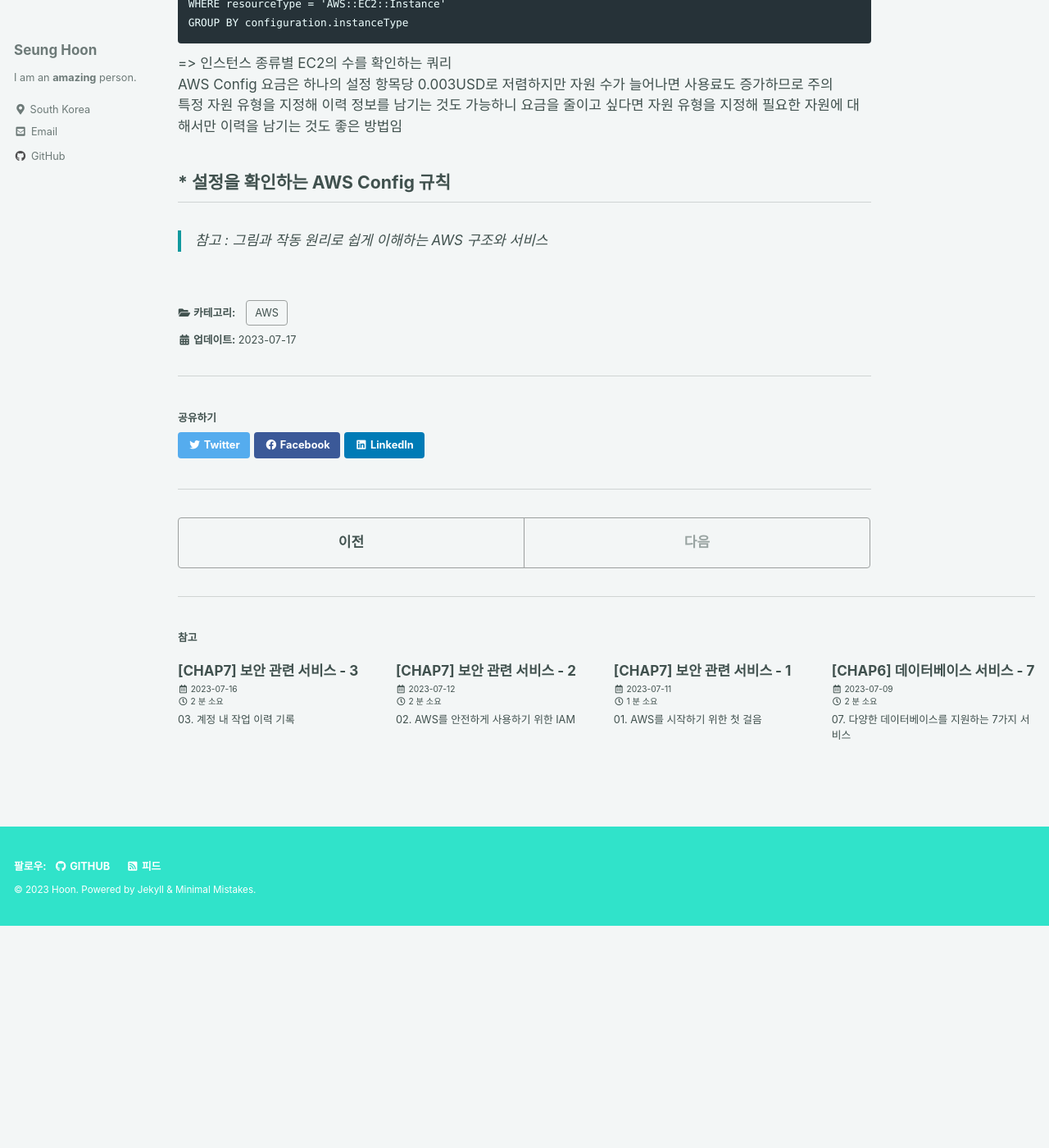
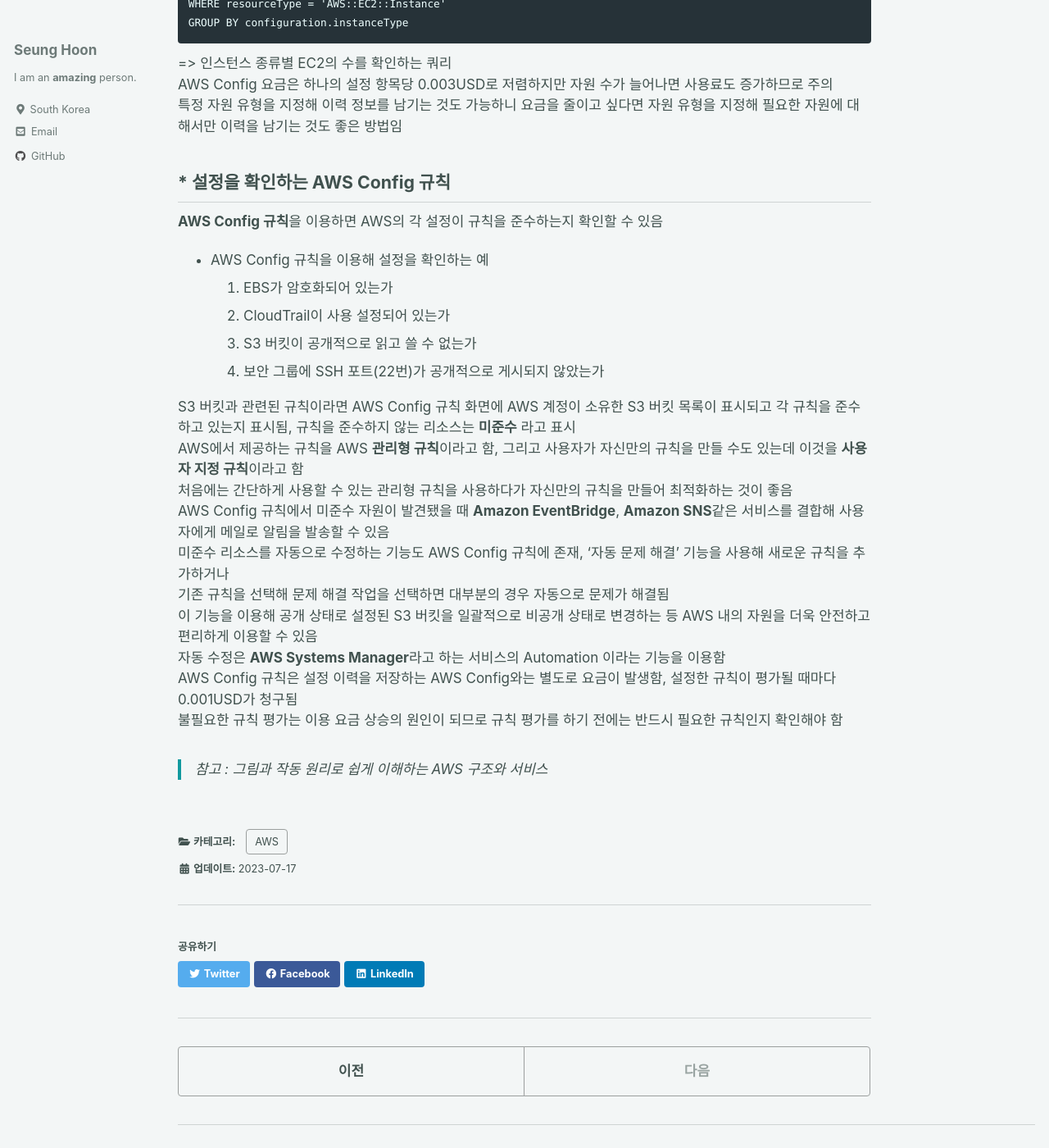
Before and after one commit to ibk01161/ibk01161.github.io, a Jekyll site: the page built from _posts/2023-07-17-aws7_04.md, in a window 1280 px wide and 1400 px high, scrolled down 578 px. Shown: the whole window at 82% size. Built offline with Jekyll 4.4.1, drawn with Linux system fonts in a browser that asks for light colours; cached includes are drawn as plain includes; before the commit the page ends 1707 px from its top, so only the background shows below that.

Commit message:
Add Post

```diff
--- a/_posts/2023-07-17-aws7_04.md
+++ b/_posts/2023-07-17-aws7_04.md
@@ -27,6 +27,23 @@ AWS Config 요금은 하나의 설정 항목당 0.003USD로 저렴하지만 자
 
 ## * 설정을 확인하는 AWS Config 규칙
 
+**AWS Config 규칙**을 이용하면 AWS의 각 설정이 규칙을 준수하는지 확인할 수 있음
+* AWS Config 규칙을 이용해 설정을 확인하는 예
+1. EBS가 암호화되어 있는가
+2. CloudTrail이 사용 설정되어 있는가
+3. S3 버킷이 공개적으로 읽고 쓸 수 없는가
+4. 보안 그룹에 SSH 포트(22번)가 공개적으로 게시되지 않았는가
+
+S3 버킷과 관련된 규칙이라면 AWS Config 규칙 화면에 AWS 계정이 소유한 S3 버킷 목록이 표시되고 각 규칙을 준수하고 있는지 표시됨, 규칙을 준수하지 않는 리소스는 **미준수** 라고 표시
+AWS에서 제공하는 규칙을 AWS **관리형 규칙**이라고 함, 그리고 사용자가 자신만의 규칙을 만들 수도 있는데 이것을 **사용자 지정 규칙**이라고 함
+처음에는 간단하게 사용할 수 있는 관리형 규칙을 사용하다가 자신만의 규칙을 만들어 최적화하는 것이 좋음
+AWS Config 규칙에서 미준수 자원이 발견됐을 때 **Amazon EventBridge**, **Amazon SNS**같은 서비스를 결합해 사용자에게 메일로 알림을 발송할 수 있음
+미준수 리소스를 자동으로 수정하는 기능도 AWS Config 규칙에 존재, '자동 문제 해결' 기능을 사용해 새로운 규칙을 추가하거나
+기존 규칙을 선택해 문제 해결 작업을 선택하면 대부분의 경우 자동으로 문제가 해결됨
+이 기능을 이용해 공개 상태로 설정된 S3 버킷을 일괄적으로 비공개 상태로 변경하는 등 AWS 내의 자원을 더욱 안전하고 편리하게 이용할 수 있음
+자동 수정은 **AWS Systems Manager**라고 하는 서비스의 Automation 이라는 기능을 이용함
+AWS Config 규칙은 설정 이력을 저장하는 AWS Config와는 별도로 요금이 발생함, 설정한 규칙이 평가될 때마다 0.001USD가 청구됨
+불필요한 규칙 평가는 이용 요금 상승의 원인이 되므로 규칙 평가를 하기 전에는 반드시 필요한 규칙인지 확인해야 함
 
 
 > 참고 : 그림과 작동 원리로 쉽게 이해하는 AWS 구조와 서비스
```
